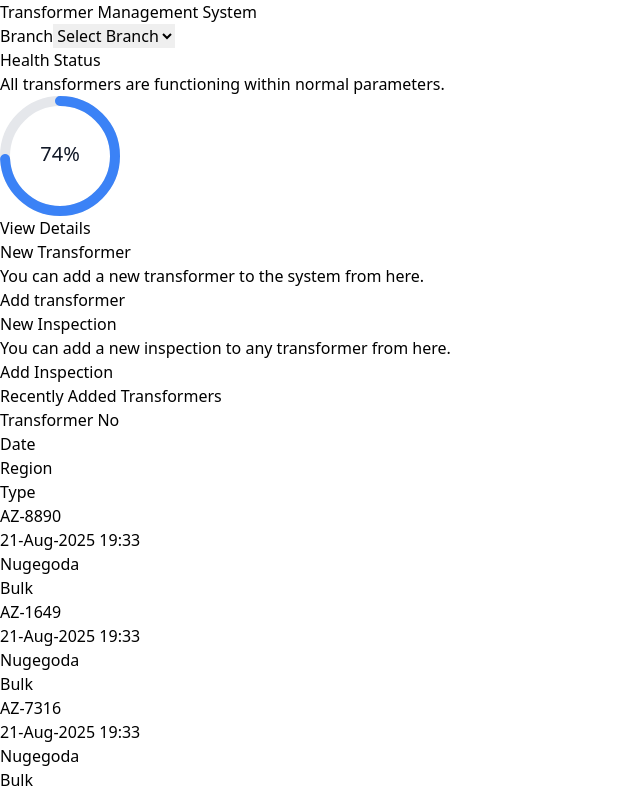
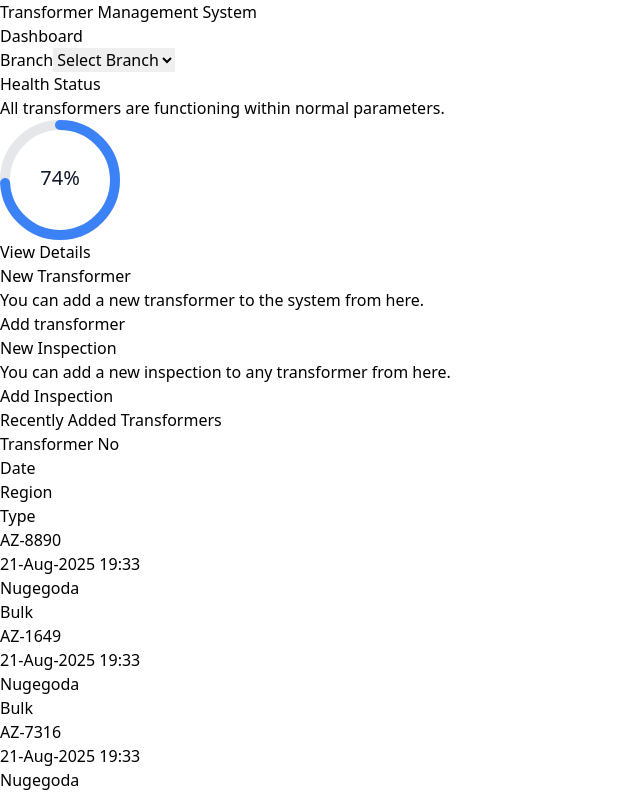
Before and after one commit to AnushkaSamaranayake/VAULt_Power_plant_management_software, a React (Vite) app in the folder frontend/: page / in a window 1280 px wide. Shown: the top 796 px of the page, without its empty margins (0-640 px from the left). Built offline with nearby package versions, Linux system fonts and the light colour scheme.

Commit message:
added the name Dashboard

```diff
--- a/frontend/src/pages/Dashboard.jsx
+++ b/frontend/src/pages/Dashboard.jsx
@@ -18,7 +18,10 @@ const Dashboard = () => {
         <>
             <div className='flex flex-col min-h-screen'>
                 <div className='items-center'>
-                    <h1 className='text-center mt-10 text-5xl font-medium'>Transformer <span className='text-blue-500'>Management</span> System</h1>
+                    <h1 className='text-center mt-20 text-5xl font-medium'>Transformer <span className='text-blue-500'>Management</span> System</h1>
+                </div>
+                <div className='flex flex-row justify-between items-center mt-20 mb-5 mx-10'>
+                    <h1 className='text-2xl font-bold'>Dashboard</h1>
                 </div>
                 <div className='m-10'>
                     <label htmlFor="branch-name" className='mr-8 text-md'>Branch</label>
```
